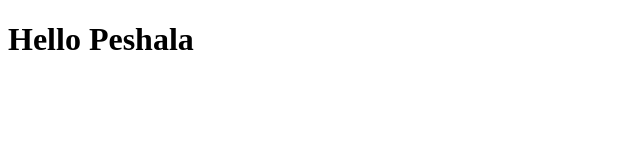
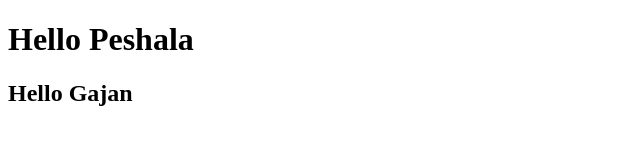
Before and after one commit to peshalavibushini-creator/testing, a plain HTML site: page index.html in a window 1280 px wide. Shown: the whole page, without its empty margins (0-640 px from the left). Drawn offline with Linux system fonts and the light colour scheme.

Commit message:
Update index.html
added another extra line for testing

```diff
--- a/index.html
+++ b/index.html
@@ -1,4 +1,5 @@
 <!DOCTYPE HTML>
 <html>
     <h1>Hello Peshala</h1>
+    <h2>Hello Gajan</h2>
 </html>
```
